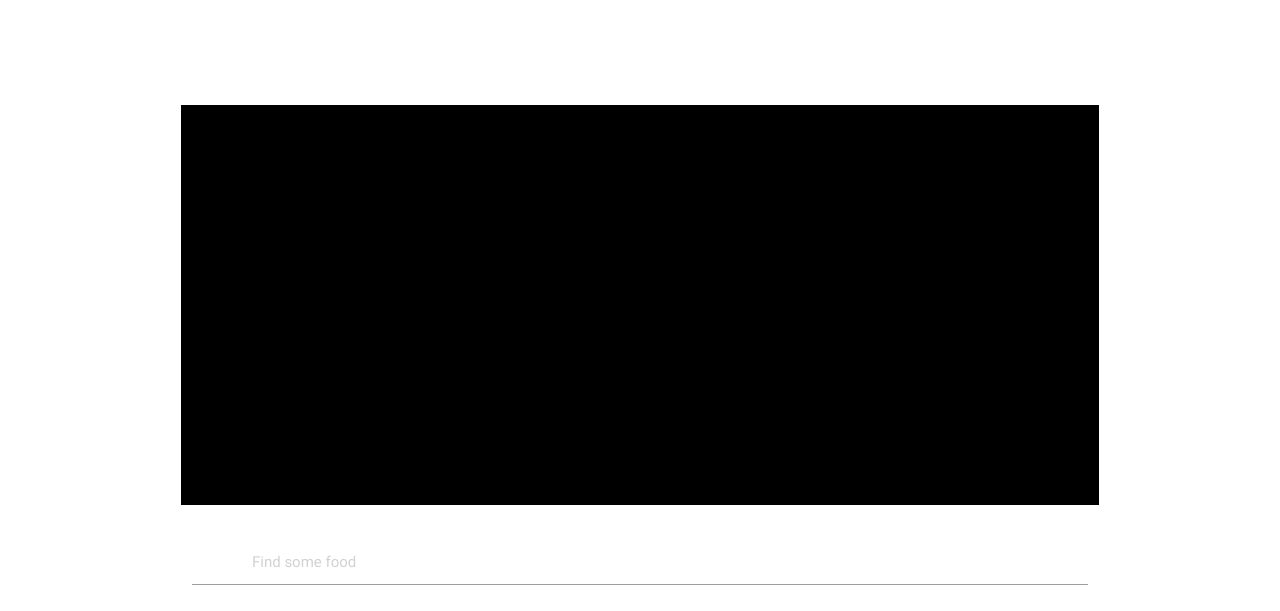
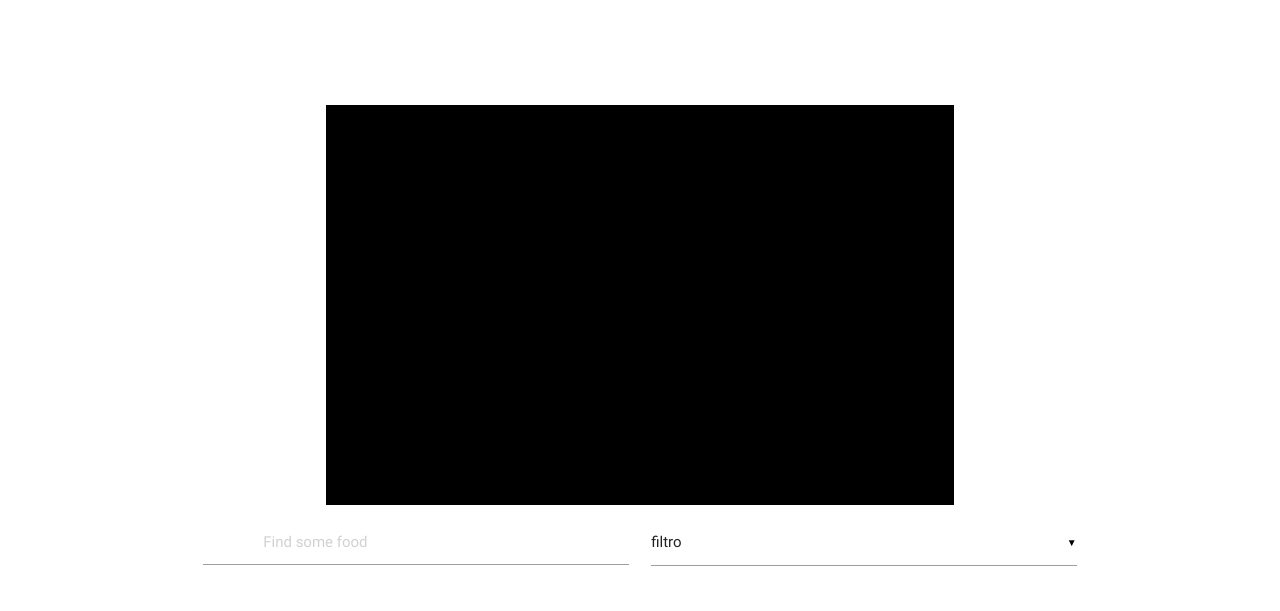
Before and after one commit to IntiDev/foodMap, a plain HTML site: page index.html in a window 1280 px wide. Shown: the part 110-721 px from the top of the page. Drawn offline with Linux system fonts and the light colour scheme; some packages are replaced by stand-ins of ours.

Commit message:
version completa del ejercicio, filtros de busqueda habilitados, muestra ubicacion actual.

```diff
--- a/assets/css/main.css
+++ b/assets/css/main.css
@@ -7,9 +7,6 @@ div.mapa{
   height: 400px;
   max-height: 400px;
   background-color: black;
-
-  left: 2em;
-
 }
 
 .avatar{
--- a/assets/js/app.js
+++ b/assets/js/app.js
@@ -3,7 +3,7 @@ var cargarPagina = function () {
   crearElementos(restaurantes);
 		$("#formularioBusqueda").submit(filtrarRestaurantes);
 		$("#formularioBusqueda").keyup(filtrarRestaurantes);
-		$(".restaurante").click(cambiarUbicacion);
+		$(document).on("click",".restaurante",cambiarUbicacion);
 		$('select').material_select();
 
 };
@@ -104,14 +104,14 @@ var restaurantes  = [
 					  "imagen":"assets/img/starbucks.png",
 					  "telefono":"01 55 2986 0723",
 					  "coordenadas":{
-					        "lat":"19.416604",
-					          "lng":'-99.166714'}
+					        "lat":"19.4199137",
+					          "lng":'-99.1698923'}
 					  }
   ];
 		var plantillaRestaurante =  "<a href='#mapa'>"+"<article class='restaurante row'  data-lat='__lat__' data-long='__long__'>"+
                                 '<div class="card horizontal col s12">'+
                                     '<div class="col s4 center-align ">'+
-                                    '<img class="circle responsive-img avatar" src="__imgRest__" alt="__imagen__"></div>'
+                                    '<img class="circle responsive-img avatar" src="__imgRest__" alt=" imagenRestaurante"></div>'
                                   +'  <div class="card-stacked col s8 center-align">'+
                                           '<h5>__nombre__</h5>'+ '<div class="card-content">'+
                                           '<p class="direccion">__direccion__</p>'+
--- a/index.html
+++ b/index.html
@@ -18,17 +18,17 @@
       </nav>
     </header>
     <section class="container center" id="mapa">
-      <div class="row mapa">
+      <div class="container mapa">
 
       </div>
     </section>
     <section class="container">
       <div class="row">
         <form  class="col s12" id="formularioBusqueda">
-            <div class="input-field ">
+            <div class="input-field col s6 ">
               <input placeholder="Find some food" id="foodFinder" type="search" class="col s12">
             </div>
-            <div class="input-field col s12">
+            <div class="input-field col s6">
              <select>
                <option value="" disabled selected>filtro</option>
                <option value="1">Tipo</option>
```
